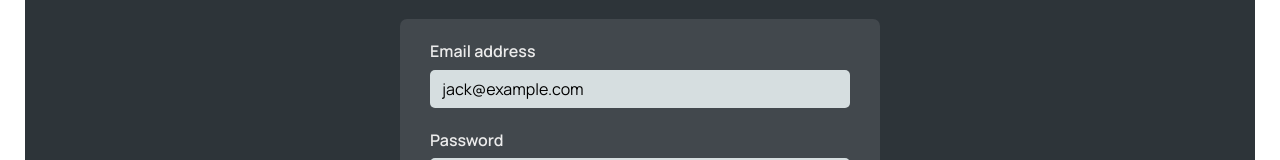
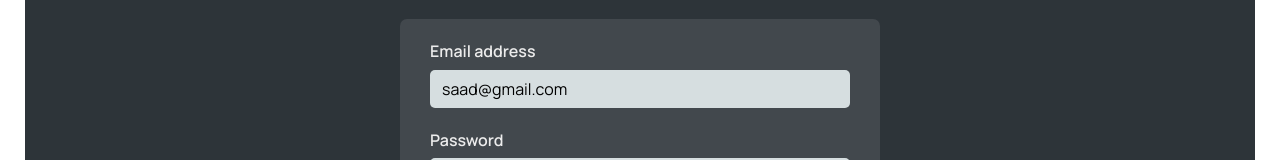
Before and after one commit to SaadMahi/68-WorldWise, a React (Vite) app: page /login in a window 1280 px wide. Shown: the part 170-330 px from the top of the page. Built offline with nearby package versions, Linux system fonts and the light colour scheme; data requests are answered from the project's data file.

Commit message:
⚡️ feat: self email added

```diff
--- a/src/pages/login/Login.jsx
+++ b/src/pages/login/Login.jsx
@@ -7,7 +7,7 @@ import { useNavigate } from 'react-router-dom';
 
 export default function Login() {
   // PRE-FILL FOR DEV PURPOSES
-  const [email, setEmail] = useState('jack@example.com');
+  const [email, setEmail] = useState('saad@gmail.com');
   const [password, setPassword] = useState('qwerty');
 
   const { login, isAuthenticated } = useAuth();
```
